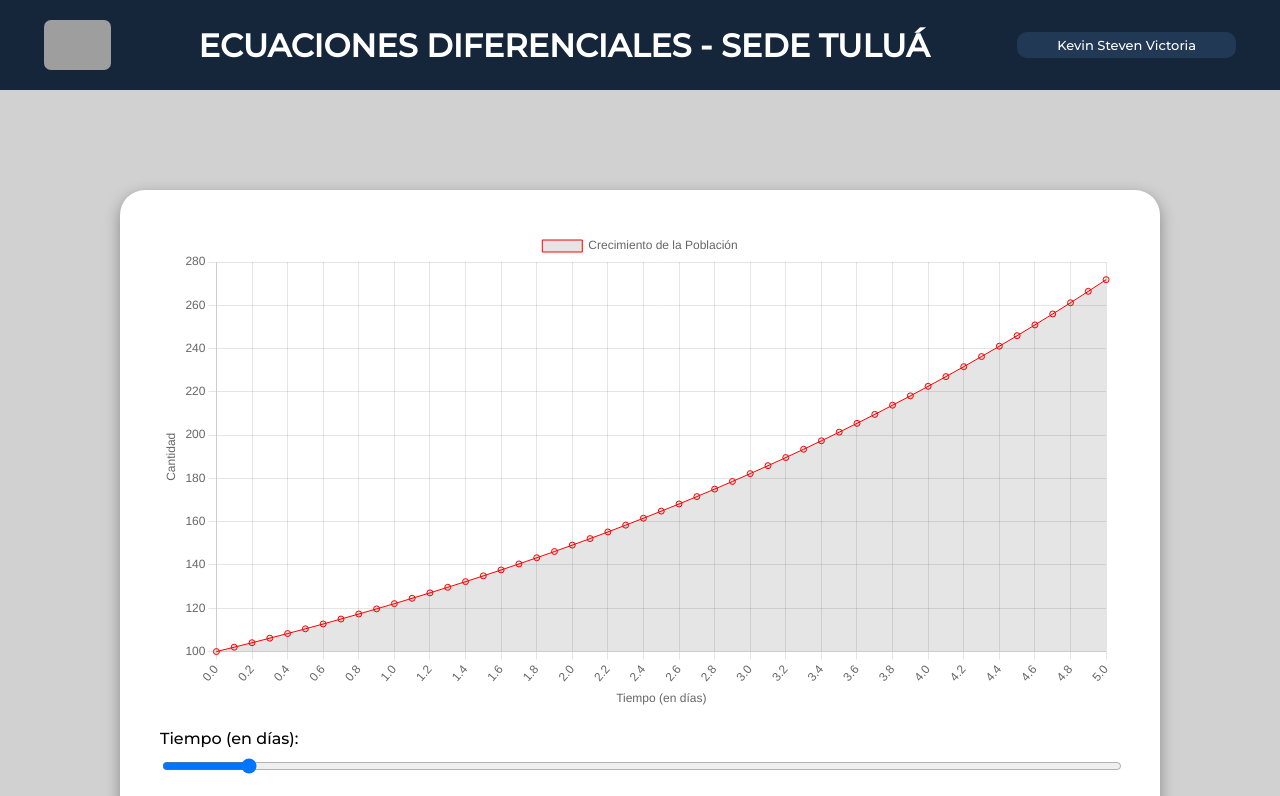
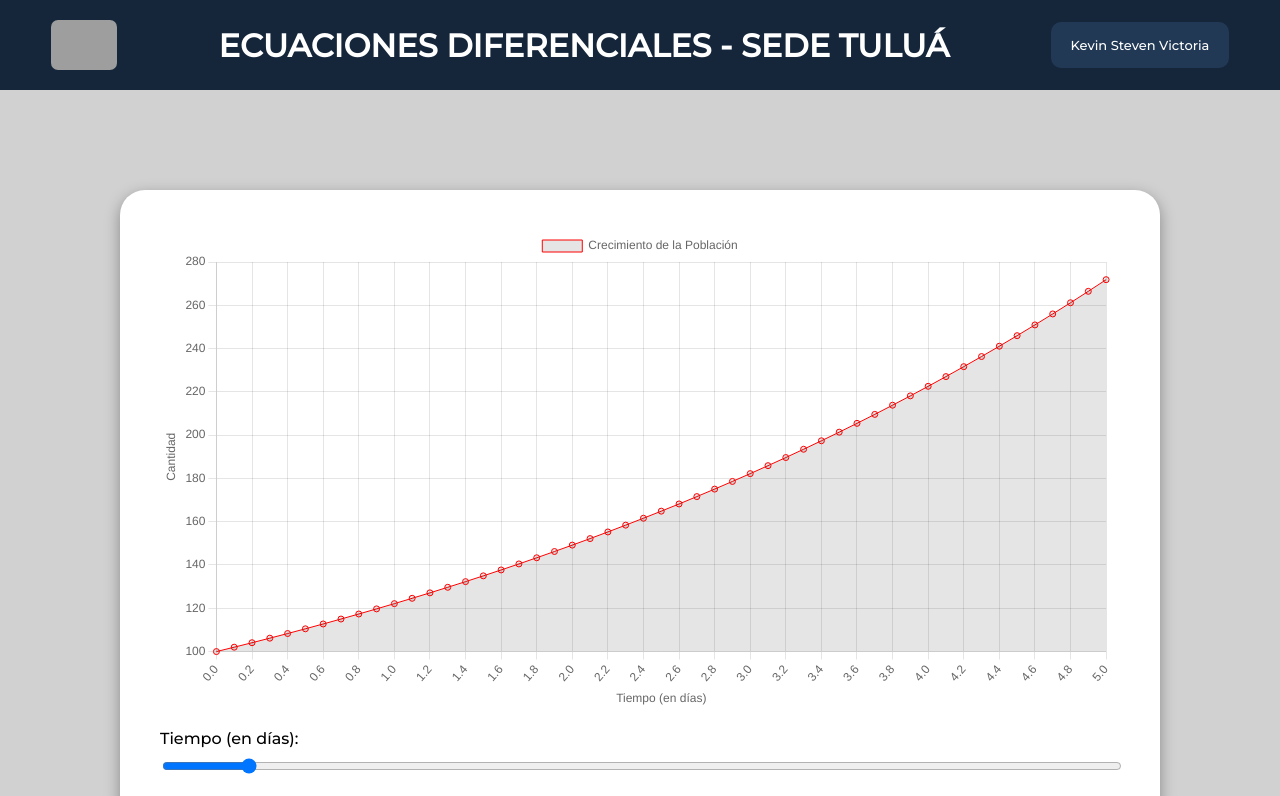
Before and after one commit to TevenV27/ecuaciones-diferenciales, a plain HTML site: page index.html in a window 1280 px wide. Shown: the top 796 px of the page. Drawn offline with nearby package versions, Linux system fonts and the light colour scheme; grey boxes are pictures that could not be loaded.

Commit message:
Update styles.css

```diff
--- a/styles.css
+++ b/styles.css
@@ -41,7 +41,7 @@ img {
     flex-direction: column;
     justify-content: center;
     align-items: center;
-    padding: 5px 40px 5px 40px;
+    padding: 15px 20px 15px 20px;
     font-size: small;
     border-radius: 10px;
 
```
